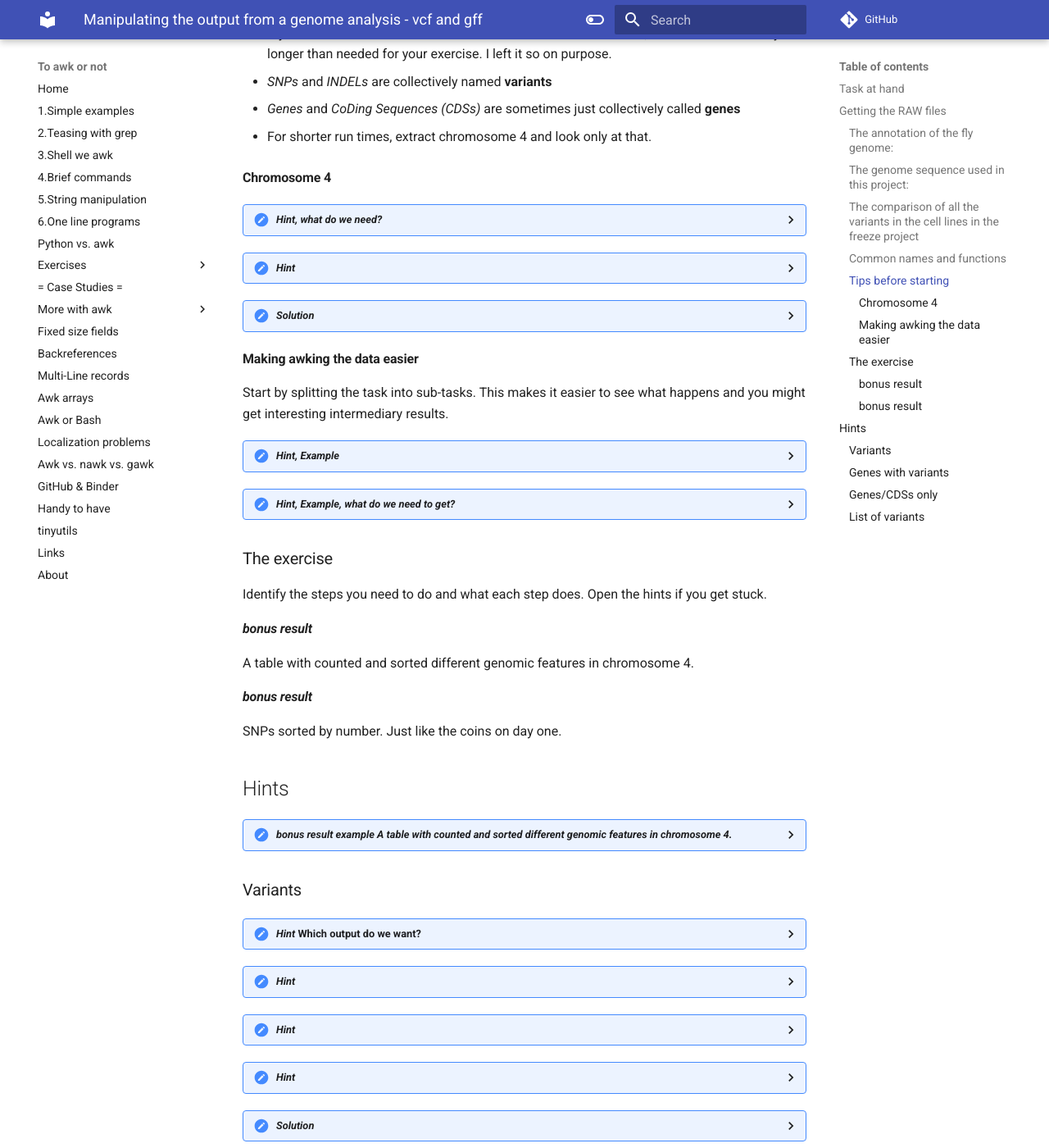
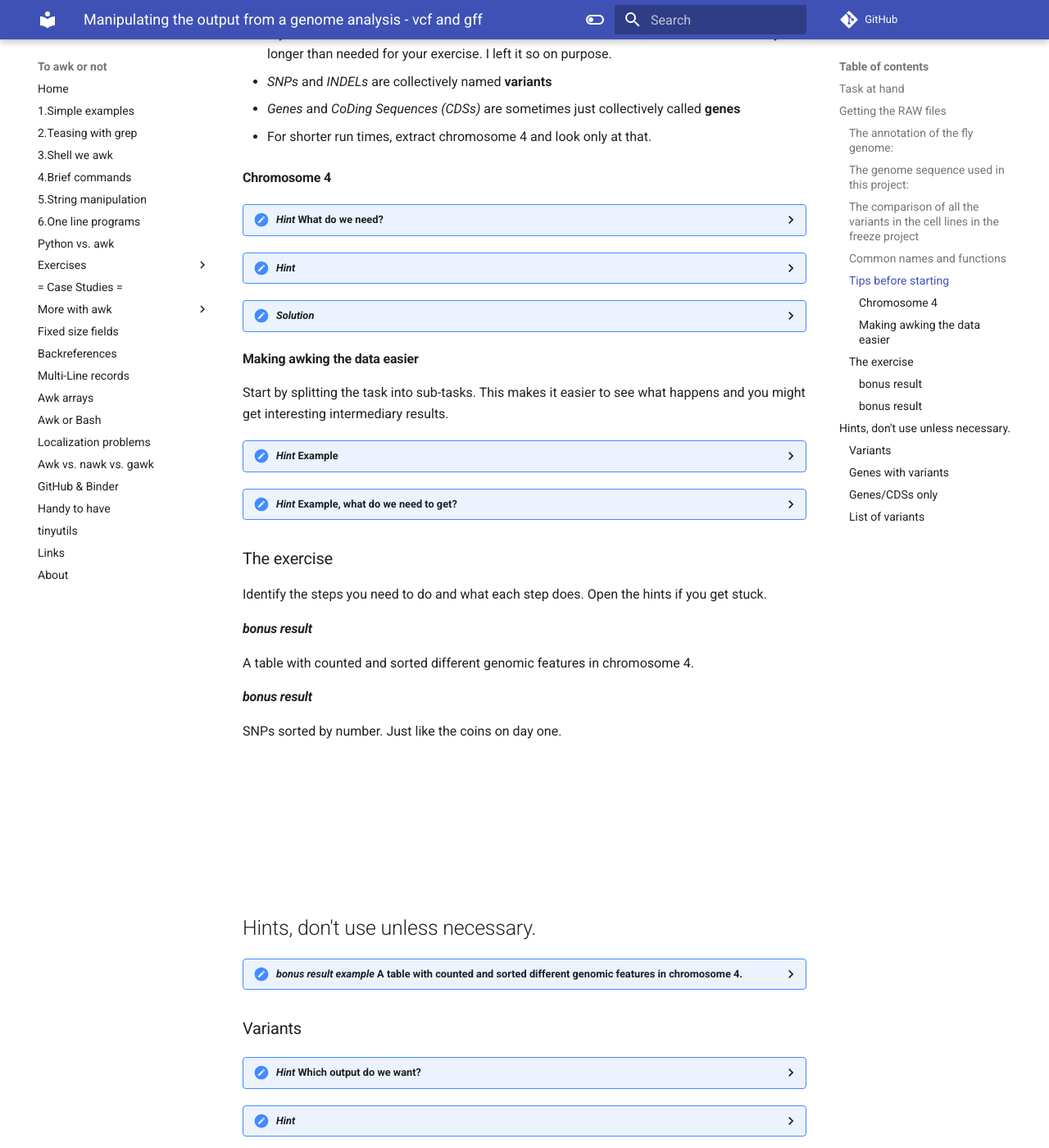
Before and after one commit to pmitev/to-awk-or-not, an MkDocs documentation site: the page built from docs/Case_studies/manipulating_vcf.md, in a window 1280 px wide and 1400 px high, scrolled down 1343 px. Shown: the whole window at 82% size. Built offline with MkDocs 1.6.1 and Material for MkDocs 9.7.7, drawn with Linux system fonts in a browser that asks for light colours; comment, search, counter and statistics services are not loaded.

Commit message:
Update manipulating_vcf.md

````diff
--- a/docs/Case_studies/manipulating_vcf.md
+++ b/docs/Case_studies/manipulating_vcf.md
@@ -35,7 +35,7 @@ Finally, full gene names and functions found in this [file](https://ftp.flybase.
 
 #### Chromosome 4
 
-??? "_Hint, what do we need?_"
+??? "_Hint_ **What do we need?**"
     Extract chr4 from the vcf and the gff and make new files
 
 ??? "_Hint_"
@@ -50,10 +50,10 @@ Finally, full gene names and functions found in this [file](https://ftp.flybase.
 #### Making awking the data easier
 Start by splitting the task into sub-tasks. This makes it easier to see what happens and you might get interesting intermediary results.
 
-??? "_Hint, Example_"
+??? "_Hint_ **Example**"
     Let's say we want to find out all genes that contains a variant and all variants that are located within a gene. What do we want to do first? Take a look at the vcf file. That is the one that contains all the variants. Then look at the gff file, which contains the genes and other annotations. Finally, take a look at the DNA sequence. You will need to combine all three to answer the question.
 
-??? "_Hint, Example, what do we need to get?_"
+??? "_Hint_ **Example, what do we need to get?**"
     * Positions for SNPs and INDELs
     * Positions for genes and CDSs
     * Separation of variants (SNPs and INDELs) into two groups, inside and outside genes (and CDSs)
@@ -68,12 +68,19 @@ A table with counted and sorted different genomic features in chromosome 4.
 #### *bonus result*
 SNPs sorted by number. Just like the coins on day one.
 
+<br>
+<br>
+<br>
+<br>
+<br>
+<br>
 
 
 
+## Hints, don't use unless necessary.
 
-## Hints
-??? "_bonus result example_ *A table with counted and sorted different genomic features in chromosome 4.*"
+
+??? "_bonus result example_ **A table with counted and sorted different genomic features in chromosome 4.**"
     ```
        1 chromosome
        1 snoRNA
````
